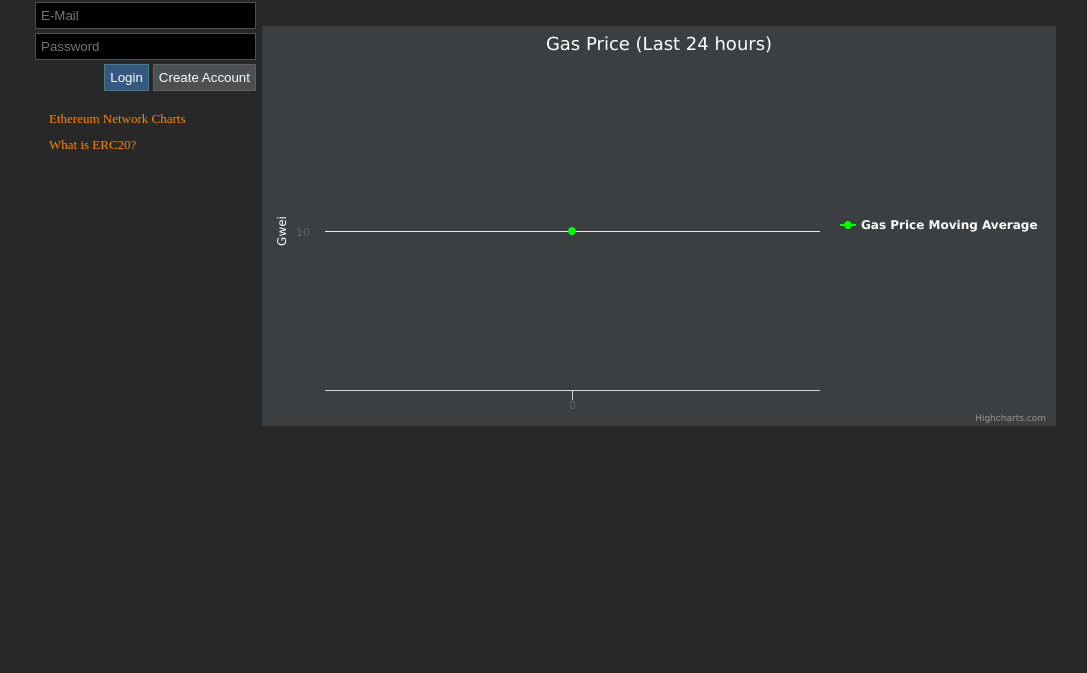
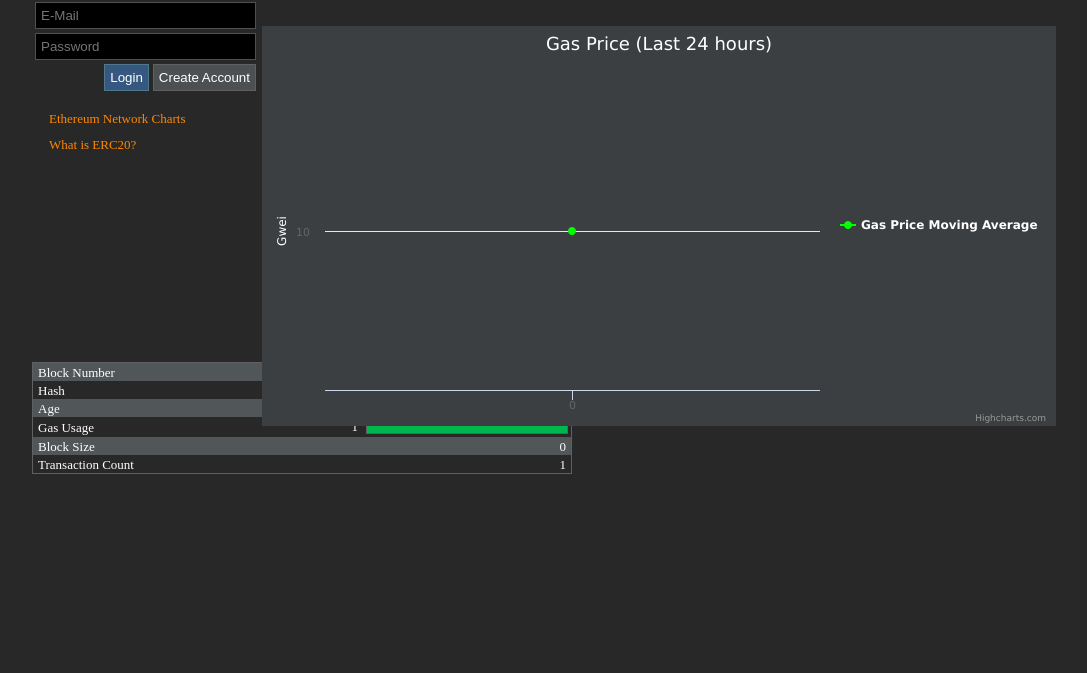
Before and after one commit to ICOFactory/app-backend, a Flask app: page / in a window 1280 px wide. Shown: the part 166-839 px from the top of the page, without its empty margins (96-1183 px from the left). Run offline with Flask 2, Linux system fonts and the light colour scheme; tables that the repository leaves empty hold one stand-in row (values such as "Sample post"); some libraries are stand-ins or nearby versions.

Commit message:
block viewer!

```diff
--- a/app.py
+++ b/app.py
@@ -2,6 +2,7 @@ from flask import Flask, request, render_template, current_app, url_for, redirec
 from database import Database
 from charting import Charting
 from credits import Credits
+from block_data import BlockDataManager, BlockData, TransactionData
 import datetime
 import json
 import node_api
@@ -32,13 +33,31 @@ def homepage():
 
     error_msg = "No charting data for period {0}-{1}".format(epoch.isoformat(),
                                                              datetime.datetime.now().isoformat())
+
+    block_manager = BlockDataManager(db,current_app.logger)
+    latest_blocks = block_manager.get_lastest_block_numbers(10)
+    block_data = []
+    for block_number in latest_blocks:
+        block = block_manager.get_block(block_number, True)
+        if block:
+            block_data.append({"block_number": block.block_number,
+                               "block_hash": block.block_hash,
+                               "block_timestamp": block.age,
+                               "gas_used": block.gas_used,
+                               "gas_limit": block.gas_limit,
+                               "block_size": block.block_size,
+                               "tx_count": block.tx_count})
     if len(moving_average) == 0:
         return render_template("home_charts.jinja2",
-                               error=error_msg)
-    return render_template("home_charts.jinja2",
-                           metrics={"chart_data": {"gas_price": chart_data}},
-                           first_block=moving_average[0][0],
-                           whitepapers=whitepapers.whitepaper_urls)
+                               error=error_msg,
+                               whitepapers=whitepapers.whitepaper_urls,
+                               block_data=block_data)
+    else:
+        return render_template("home_charts.jinja2",
+                               metrics={"chart_data": {"gas_price": chart_data}},
+                               first_block=moving_average[0][0],
+                               whitepapers=whitepapers.whitepaper_urls,
+                               block_data=block_data)
 
 
 @app.route('/logout/<session_token>')
--- a/block_data.py
+++ b/block_data.py
@@ -2,6 +2,7 @@ from ethereum_address_pool import EthereumAddressPool
 import MySQLdb
 import json
 import logging
+import datetime
 
 MAX_PENDING_COMMANDS = 25
 WINDOW_SIZE = 100
@@ -63,6 +64,30 @@ class BlockData:
             self.tx_count = tx_count
             self.transactions = []
 
+    @property
+    def age(self):
+        age = datetime.datetime.utcnow() - self.block_timestamp
+        remainder = age.seconds % 3600
+        hours = int((age.seconds - remainder) / 3600)
+        remainder = age.seconds % 60
+        minutes = int((age.seconds - (remainder + (hours * 3600))) / 60)
+        seconds = remainder
+        if age.days > 0:
+            return "{0} days, {1} hours, {2} minutes, {3} seconds".format(age.days,
+                                                                          hours,
+                                                                          minutes,
+                                                                          seconds)
+        elif hours > 0:
+            return "{0} hours, {1} minutes, {2} seconds".format(
+                hours,
+                minutes,
+                seconds)
+        elif minutes > 0:
+            return "{0} minutes, {1} seconds".format(minutes,
+                seconds)
+        else:
+            return "{0} seconds".format(seconds)
+
     def __str__(self):
         tr_strings = []
         for each_tx in self.transactions:
@@ -96,6 +121,27 @@ class BlockDataManager:
                                            self.config["block_data"]["mysql_password"],
                                            self.config["block_data"]["mysql_database"])
         self.logger = logger
+
+    def get_lastest_block_numbers(self, count):
+        sql = "SELECT block_number, block_data_id FROM block_data ORDER BY block_number DESC LIMIT %s;"
+        c = self.db_conn.cursor()
+        latest_blocks = []
+
+        try:
+            c.execute(sql, (count,))
+            for row in c:
+                latest_blocks.append(row[0])
+
+        except MySQLdb.Error as e:
+            try:
+                error_message = "MySQL Error [%d]: %s" % (e.args[0], e.args[1])
+            except IndexError:
+                error_message = "MySQL Error: %s" % (str(e),)
+            if self.logger:
+                self.logger.error(error_message)
+            else:
+                print(error_message)
+        return latest_blocks
 
     def put_block(self, block_data):
         eth_pool = EthereumAddressPool(self.db, self.logger)
@@ -226,8 +272,15 @@ class BlockDataManager:
                 print(error_message)
         return None
 
-    def get_block(self, block_number):
-        block_data = self.get_block_from_db(block_number)
+    def get_block(self, block_number: int, no_txns=True) -> BlockData:
+        block_dict = self.get_block_from_db(block_number, no_txns=no_txns)
+        block_data = BlockData(block_dict["block_number"],
+                               block_dict["block_hash"],
+                               block_dict["block_timestamp"],
+                               block_dict["gas_used"],
+                               block_dict["gas_limit"],
+                               block_dict["block_size"],
+                               block_dict["tx_count"])
 
         pending_commands = self.db.get_pending_commands()
         undirected_commands = pending_commands[0]
--- a/static/stylesheet.css
+++ b/static/stylesheet.css
@@ -34,6 +34,68 @@
 
 #third_node_label {
     background-color: rgb(242,106,78);
+}
+
+span#latest_block_hash {
+    font-size:small;
+    padding:5px;
+}
+span#latest_block_timestamp {
+    font-size: small;
+    padding:5px;
+}
+span#latest_block_tx_count {
+    font-size:small;
+    padding:5px;
+}
+span#latest_block_gas_usage {
+    font-size: small;
+    padding:5px;
+}
+span#latest_block_size {
+    font-size: small;
+    padding:5px;
+}
+
+div#home_latest_blocks {
+    width:1024px;
+}
+
+.gas_container {
+    margin: 3px;
+    width: 200px;
+    height: 12px;
+    border: 1px solid var(--dark-theme-border);
+    float:right;
+}
+
+.gas_usage {
+    background-color: var(--market-watch-green);
+    height: 12px;
+    width: 140px;
+    margin-right: auto;
+}
+
+div#block_data_container {
+    height:140px;
+    width:555px;
+    white-space: nowrap;
+    overflow-y: scroll;
+}
+
+div.block_data {
+    height:140px;
+    width:540px;
+}
+
+.block_data_label {
+    font-size:small;
+    padding:5px;
+}
+
+table.block_data_table {
+    width:540px;
+    border: 1px solid var(--dark-theme-border);
 }
 
 .user_record {
--- a/templates/home_charts.jinja2
+++ b/templates/home_charts.jinja2
@@ -95,4 +95,43 @@
     {% endif %}
 
     </div>
+<div id="home_latest_blocks">
+    <div id="block_data_container">
+            {% for each_block in block_data %}
+                <div class="block_data" id="block_{{ each_block.block_number }}">
+                    <table class="block_data_table" cellspacing="0" cellpadding="0">
+                        <tr class="ui_div_highlight">
+                            <td><span class="block_data_label">Block Number</span></td>
+                            <td align="right"><span id="latest_block_number">{{ each_block.block_number }}</span></td>
+                        </tr>
+                        <tr>
+                            <td><span class="block_data_label">Hash</span></td>
+                            <td align="right"><span id="latest_block_hash">{{ each_block.block_hash }}</span></td>
+                        </tr>
+                        <tr class="ui_div_highlight">
+                            <td><span class="block_data_label">Age</span></td>
+                            <td align="right"><span id="latest_block_timestamp">{{ each_block.block_timestamp }}</span></td>
+                        </tr>
+                        <tr>
+                            <td><span class="block_data_label">Gas Usage</span></td>
+                            <td align="right">
+                                <span id="latest_block_gas_usage">{{ each_block.gas_used }}</span>
+                                <div class="gas_container"><div style="width:{{ (each_block.gas_used/each_block.gas_limit)*200 }}px;" class="gas_usage"></div></div>
+
+                            </td>
+                        </tr>
+                        <tr class="ui_div_highlight">
+                            <td><span class="block_data_label">Block Size</span></td>
+                            <td align="right"><span id="latest_block_size">{{ each_block.block_size }}</span></td>
+                        </tr>
+                        <tr>
+                            <td><span class="block_data_label">Transaction Count</span></td>
+                            <td align="right"><span id="latest_block_tx_count">{{ each_block.tx_count }}</span></td>
+                        </tr>
+                    </table>
+                </div>
+            {% endfor %}
+        </div>
+    </div>
+</div>
 {% endblock %}
```
